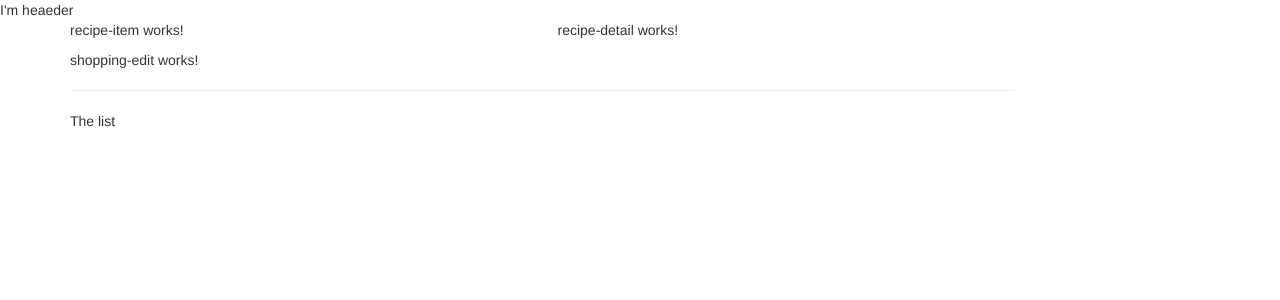
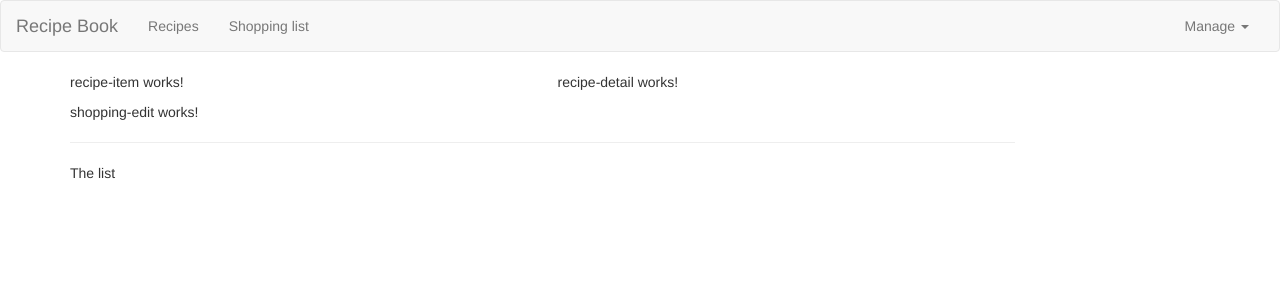
Before and after one commit to whit33y/cooking-app, an Angular app: page / in a window 1280 px wide. Shown: the top 300 px of the page. Built offline with nearby package versions, Linux system fonts and the light colour scheme.

Commit message:
Making header look better

```diff
--- a/src/app/header/header.component.html
+++ b/src/app/header/header.component.html
@@ -1 +1,35 @@
-<nav>I'm heaeder</nav>
+<nav class="navbar navbar-default">
+  <div class="container-fluid">
+    <div class="navbar-header">
+      <button
+        type="button"
+        class="navbar-toggle"
+        (click)="collapsed = !collapsed"
+      >
+        <span class="icon-bar" *ngFor="let iconBar of [1, 2, 3]"></span>
+      </button>
+      <a routerLink="/" class="navbar-brand">Recipe Book</a>
+    </div>
+    <div
+      class="navbar-collapse"
+      [class.collapse]="collapsed"
+      (window:resize)="collapsed = true"
+    >
+      <ul class="nav navbar-nav">
+        <li><a href="#">Recipes</a></li>
+        <li><a href="#">Shopping list</a></li>
+      </ul>
+      <ul class="nav navbar-nav navbar-right">
+        <li class="dropdown">
+          <a href="#" class="dropdown-toggle" role="button"
+            >Manage <span class="caret"></span
+          ></a>
+          <ul class="dropdown-menu">
+            <li><a href="#">Save Data</a></li>
+            <li><a href="#">Fetch data</a></li>
+          </ul>
+        </li>
+      </ul>
+    </div>
+  </div>
+</nav>
--- a/src/app/header/header.component.ts
+++ b/src/app/header/header.component.ts
@@ -3,8 +3,8 @@ import { Component } from '@angular/core';
 @Component({
   selector: 'app-header',
   templateUrl: './header.component.html',
-  styleUrl: './header.component.css'
+  styleUrl: './header.component.css',
 })
 export class HeaderComponent {
-
+  collapsed = true;
 }
```
Also changed, not shown: 1 other file (tests, documents, lock files or other folders).
